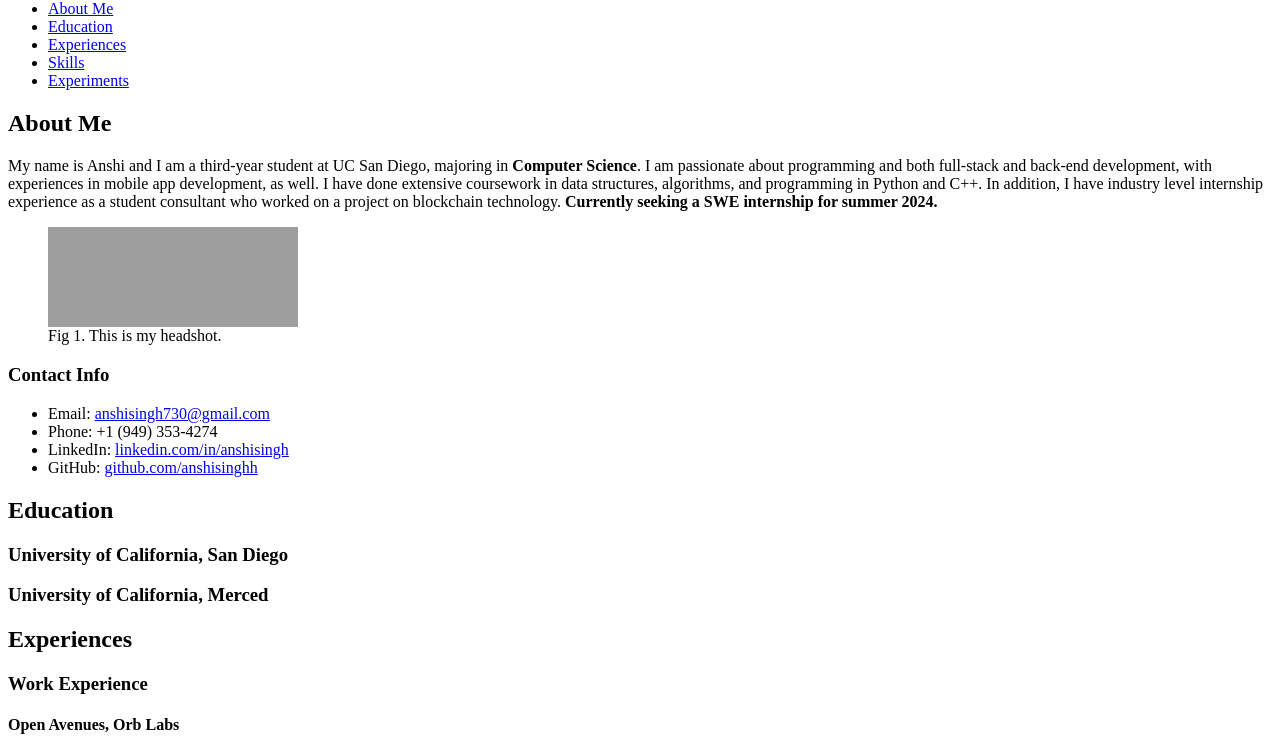
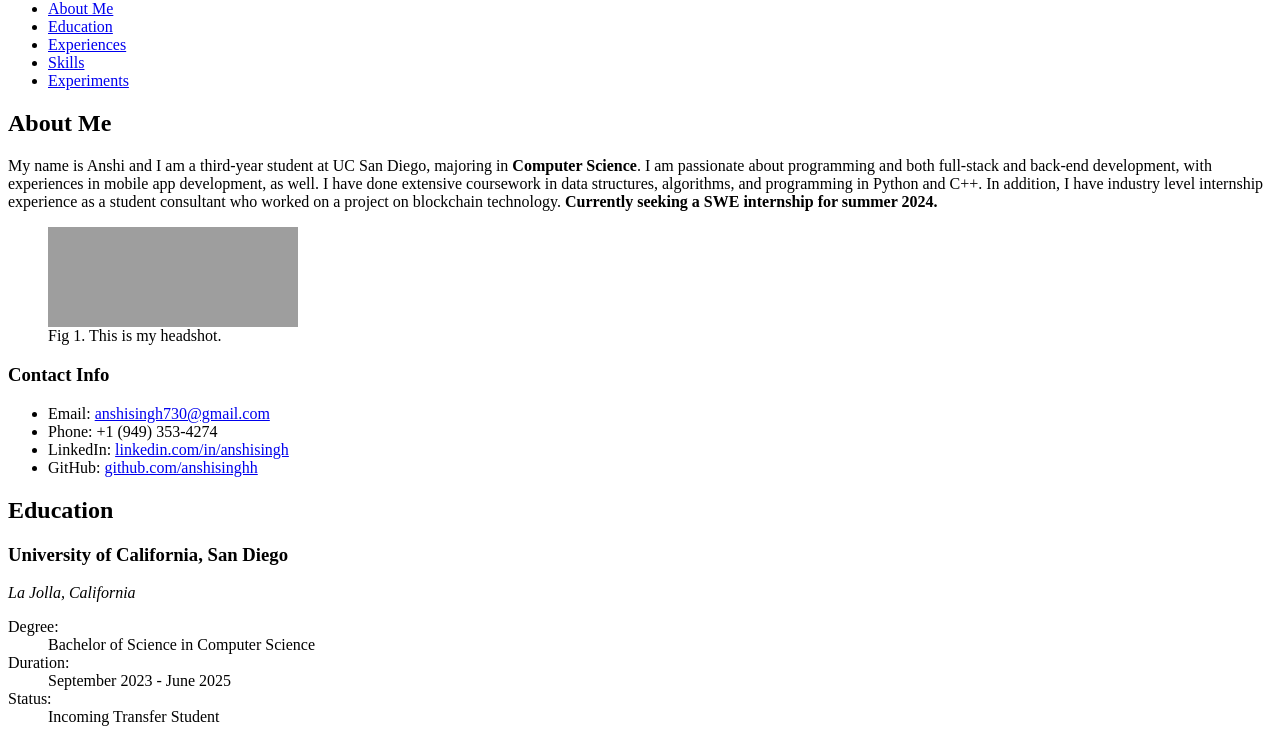
Before and after one commit to anshisinghh/cse134b-hw2, a plain HTML site: page index.html in a window 1280 px wide. Shown: the part 66-802 px from the top of the page. Drawn offline with Linux system fonts and the light colour scheme; grey boxes are pictures that could not be loaded.

Commit message:
added education

```diff
--- a/index.html
+++ b/index.html
@@ -37,6 +37,18 @@
                 <h2>Education</h2>
                 <div class="education1">
                     <h3>University of California, San Diego</h3>
+                    <address>La Jolla, California</address>
+                    <dl>
+                      <dt>Degree:</dt>
+                      <dd>Bachelor of Science in Computer Science</dd>
+
+                      <dt>Duration:</dt>
+                      <dd>September 2023 - June 2025</dd>
+
+                      <dt>Status:</dt>
+                      <dd>Incoming Transfer Student</dd>
+                    </dl>
+                  </div>
                 </div>
                 <div class="education2">
                     <h3>University of California, Merced</h3>
```
